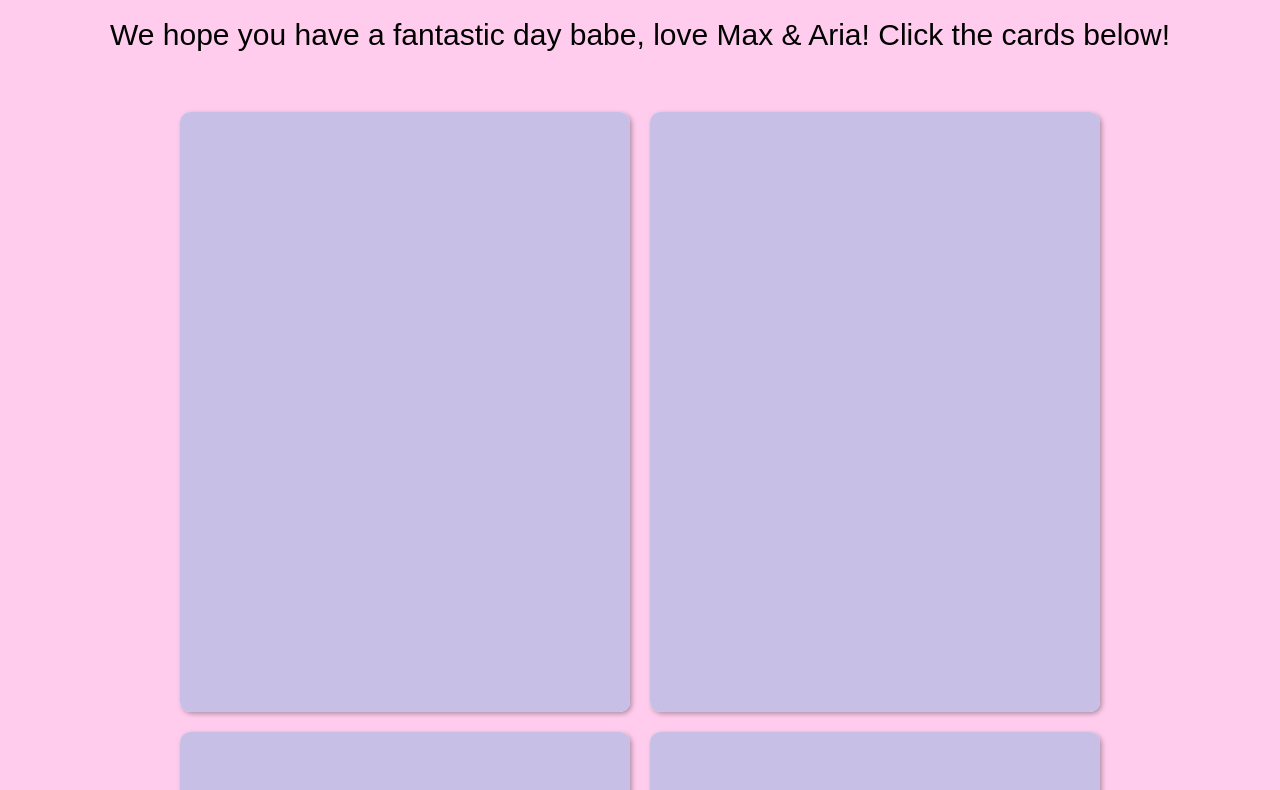
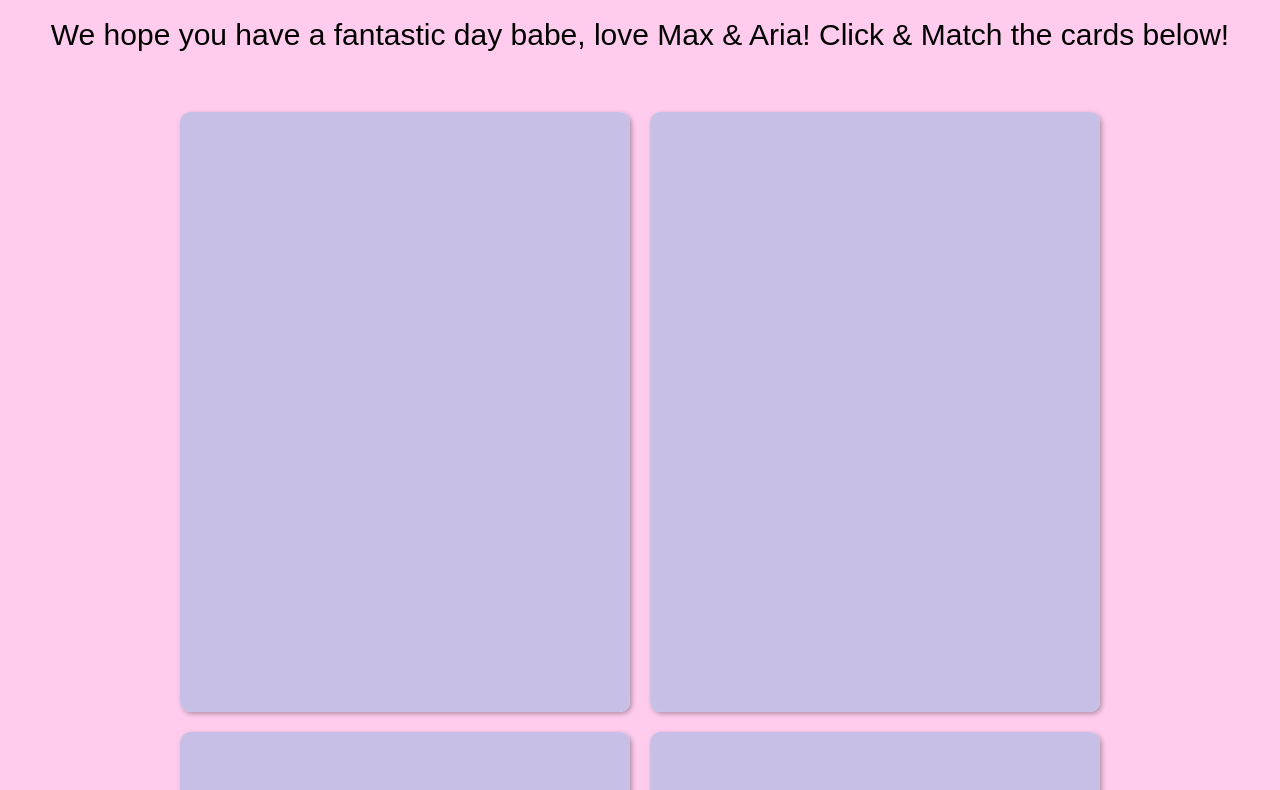
Before and after one commit to msw24/jess-birthday, a plain HTML site: page index.html in a window 1280 px wide. Shown: the part 107-897 px from the top of the page. Drawn offline with Linux system fonts and the light colour scheme.

Commit message:
Update index.html

```diff
--- a/index.html
+++ b/index.html
@@ -70,7 +70,7 @@
 </head>
 	<body>
 	<h1>Happy Birthday Jess!</h1>
-	<p>We hope you have a fantastic day babe, love Max & Aria! Click the cards below!</p>
+	<p>We hope you have a fantastic day babe, love Max & Aria! Click & Match the cards below!</p>
 
 	<div id="game-board">
 	    <div class="card">
```
